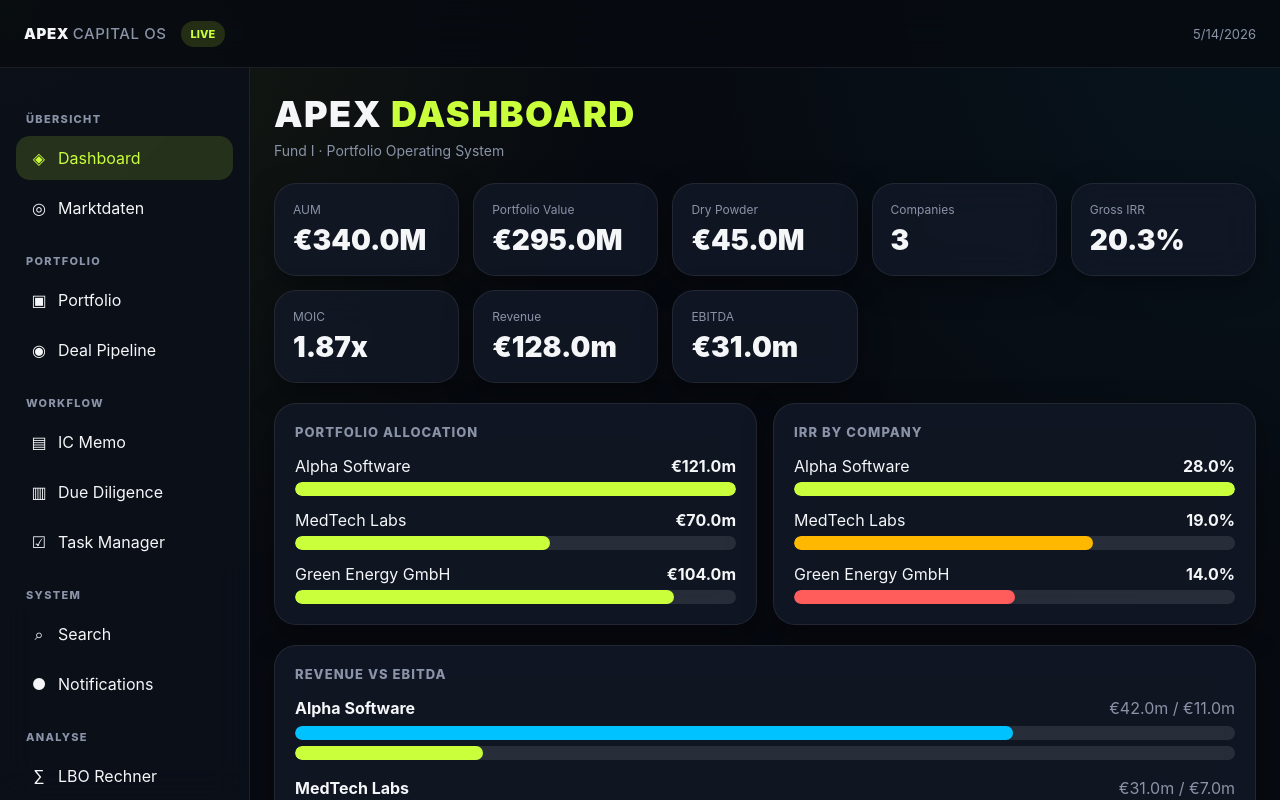
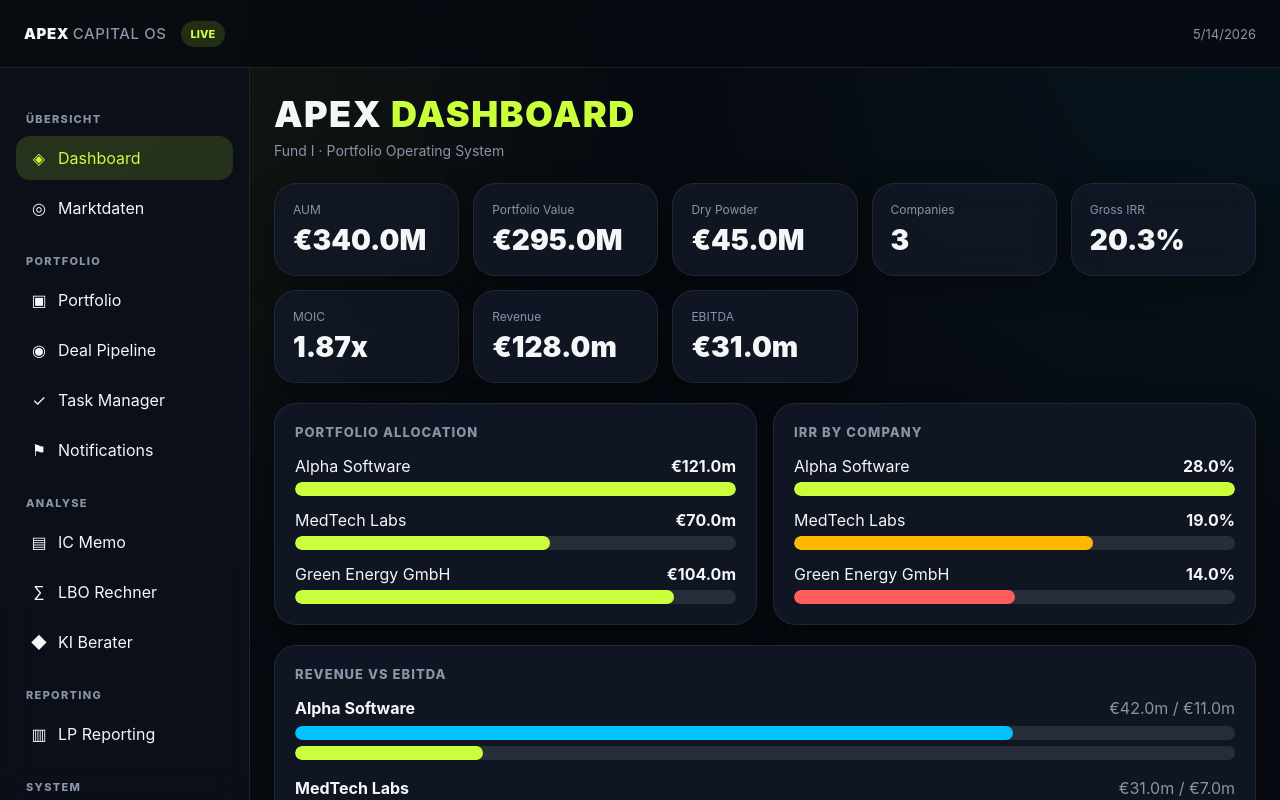
Before and after one commit to somatic3000-dev/apex-pe-app, a React (Vite) app: page / in a window 1280 px wide. Shown: the top 800 px of the page. Built offline with nearby package versions, Linux system fonts and the light colour scheme.

Commit message:
mockData.js aktualisieren

```diff
--- a/src/data/mockData.js
+++ b/src/data/mockData.js
@@ -20,7 +20,8 @@ export const initialPortfolio = [
     irr: 28,
     moic: 2.4,
     status: "Active",
-    notes: "Starkes Wachstum im SaaS-Bereich.",
+    notes:
+      "Starkes Wachstum im SaaS-Bereich.",
   },
 
   {
@@ -34,7 +35,8 @@ export const initialPortfolio = [
     irr: 19,
     moic: 1.8,
     status: "Active",
-    notes: "Expansion nach Frankreich.",
+    notes:
+      "Expansion nach Frankreich.",
   },
 
   {
@@ -48,7 +50,8 @@ export const initialPortfolio = [
     irr: 14,
     moic: 1.4,
     status: "Watchlist",
-    notes: "Capex-intensives Geschäft.",
+    notes:
+      "Capex-intensives Geschäft.",
   },
 ];
 
@@ -130,38 +133,24 @@ export const NAV = [
   },
 
   {
-    id: "ic",
-    label: "IC Memo",
-    icon: "▤",
-    section: "WORKFLOW",
-  },
-
-  {
-    id: "dd",
-    label: "Due Diligence",
-    icon: "▥",
-    section: "WORKFLOW",
-  },
-
-  {
     id: "tasks",
     label: "Task Manager",
-    icon: "☑",
-    section: "WORKFLOW",
-  },
-
-  {
-    id: "search",
-    label: "Search",
-    icon: "⌕",
-    section: "SYSTEM",
+    icon: "✓",
+    section: "PORTFOLIO",
   },
 
   {
     id: "notifications",
     label: "Notifications",
-    icon: "●",
-    section: "SYSTEM",
+    icon: "⚑",
+    section: "PORTFOLIO",
+  },
+
+  {
+    id: "icmemo",
+    label: "IC Memo",
+    icon: "▤",
+    section: "ANALYSE",
   },
 
   {
@@ -181,7 +170,7 @@ export const NAV = [
   {
     id: "reporting",
     label: "LP Reporting",
-    icon: "▤",
+    icon: "▥",
     section: "REPORTING",
   },
 
```
